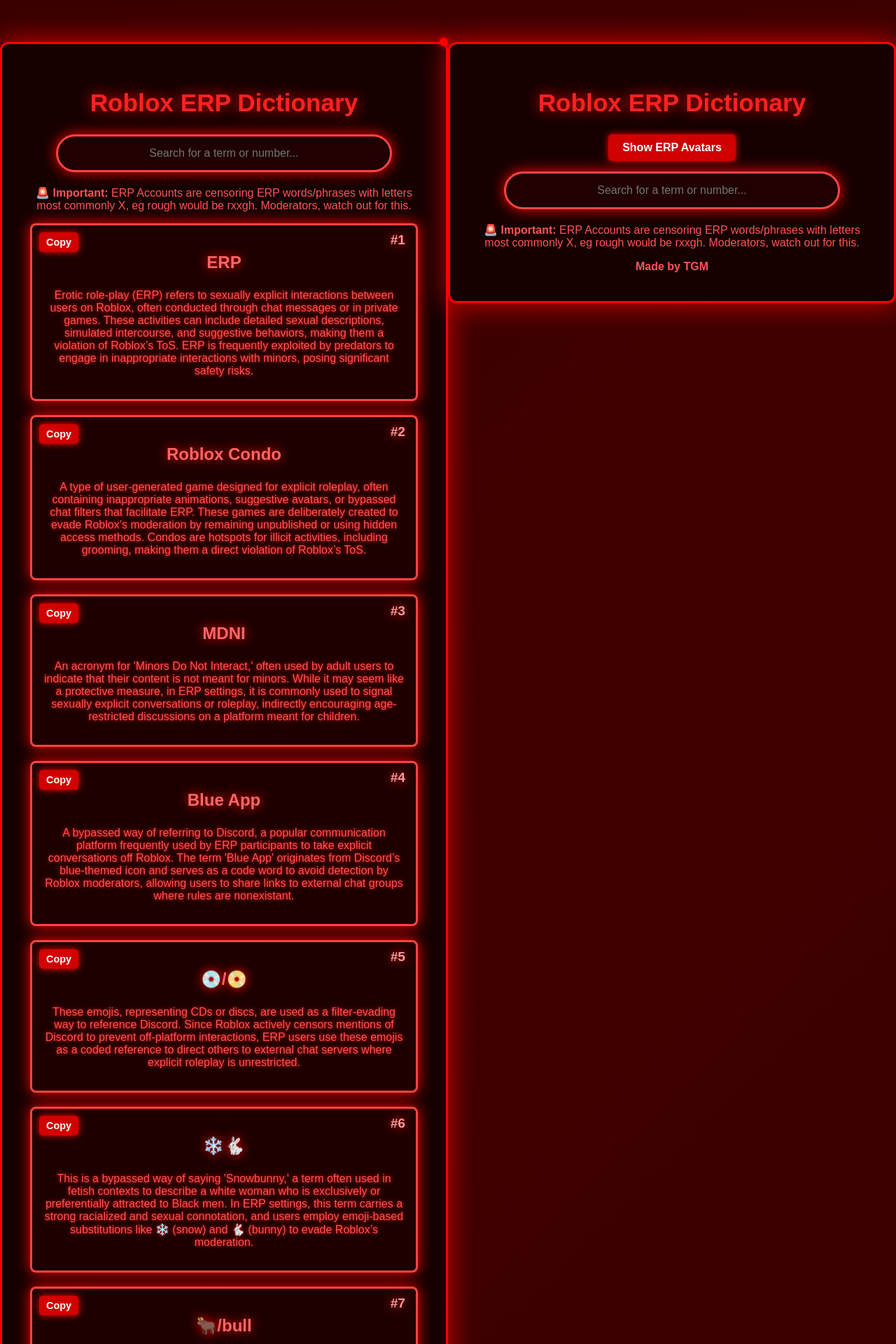
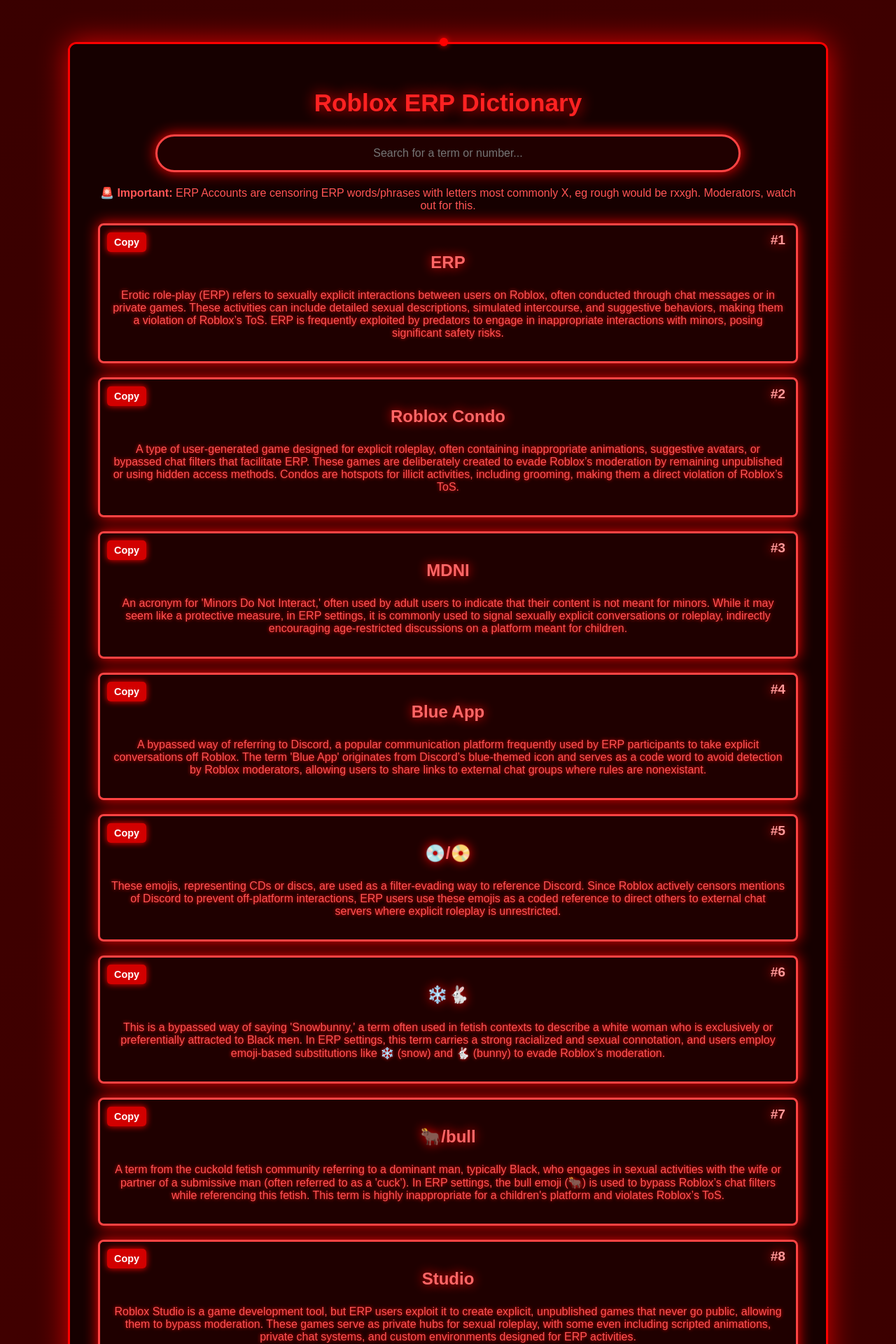
Before and after one commit to T-TGM/ERP-Definition, a Jekyll site: the page index.html, which Jekyll copies as it is, in a window 1280 px wide. Shown: the top 1920 px of the page at 70% size. Built offline with Jekyll 4.4.1, drawn with Linux system fonts in a browser that asks for light colours; some of the changed text lies outside the part shown.

Commit message:
Update index.html

```diff
--- a/index.html
+++ b/index.html
@@ -363,137 +363,4 @@
         renderDefinitions();
     </script>
 </body>
-<head>
-    <meta charset='UTF-8'>
-    <meta name='viewport' content='width=device-width, initial-scale=1.0'>
-    <title>Roblox ERP Dictionary</title>
-    <style>
-        /* (Your existing styles remain unchanged) */
-
-        /* 🚨 ERP Definitions Initially Hidden */
-        .erp-definitions {
-            display: none;
-        }
-
-        /* 🔘 Toggle Button */
-        .toggle-btn {
-            background: rgba(255, 0, 0, 0.8);
-            color: white;
-            border: none;
-            padding: 10px 20px;
-            font-size: 1em;
-            font-weight: bold;
-            cursor: pointer;
-            border-radius: 5px;
-            box-shadow: 0 0 10px red;
-            transition: background 0.2s, transform 0.1s;
-            margin-bottom: 15px;
-        }
-
-        .toggle-btn:hover {
-            background: rgba(255, 50, 50, 1);
-            transform: scale(1.05);
-        }
-
-        .toggle-btn:active {
-            transform: scale(0.95);
-        }
-    </style>
-</head>
-<body>
-
-    <div class='container'>
-        <h1>Roblox ERP Dictionary</h1>
-
-        <!-- Toggle ERP Avatar Definitions -->
-        <button class="toggle-btn" onclick="toggleERP()">Show ERP Avatars</button>
-
-        <!-- Search Bar -->
-        <div class='search-container'>
-            <input type='text' id='search-bar' placeholder='Search for a term or number...'>
-        </div>
-
-        <!-- Info Board -->
-        <div class='info-board'>
-            <p><strong>🚨 Important:</strong> ERP Accounts are censoring ERP words/phrases with letters most commonly X, eg rough would be rxxgh. Moderators, watch out for this.</p>
-        </div>
-
-        <!-- Definition Sections -->
-        <div id='definitions'></div>
-
-        <!-- ERP Avatar Definitions (Hidden by Default) -->
-        <div id='erp-definitions' class="erp-definitions"></div>
-
-        <!-- 👤 Made by TGM -->
-        <div class="footer"><strong>Made by TGM</strong></div>
-    </div>
-
-    <script>
-        const definitions = [
-            { "number": 1, "term": "ERP", "synonyms": ["Sex", "Erotic Roleplay"], "definition": "Erotic role-play (ERP) refers to sexually explicit interactions between users on Roblox, often conducted through chat messages or in private games. These activities can include detailed sexual descriptions, simulated intercourse, and suggestive behaviors, making them a violation of Roblox’s ToS. ERP is frequently exploited by predators to engage in inappropriate interactions with minors, posing significant safety risks." }
-        ];
-
-        const erpDefinitions = [
-            { "number": 2, "term": "ERP Avatar", "synonyms": ["Sexualized Avatar"], "definition": "An ERP avatar is a customized Roblox character designed to appear overly sexual or suggestive. These avatars often include revealing clothing, inappropriate accessories, and certain body proportions meant to attract ERP participants. The use of ERP avatars violates Roblox’s policies on appropriate character design and is frequently used by individuals engaging in illicit roleplay." }
-        ];
-
-        const container = document.getElementById('definitions');
-        const erpContainer = document.getElementById('erp-definitions');
-        const searchBar = document.getElementById('search-bar');
-        const toggleBtn = document.querySelector('.toggle-btn');
-
-        function renderDefinitions(filter = '') {
-            container.innerHTML = '';
-            definitions.forEach(({ number, term, definition, synonyms }) => {
-                if (
-                    term.toLowerCase().includes(filter.toLowerCase()) ||
-                    synonyms.some(s => s.toLowerCase().includes(filter.toLowerCase())) ||
-                    number.toString().includes(filter)
-                ) {
-                    const defElement = document.createElement('div');
-                    defElement.className = 'definition';
-                    defElement.innerHTML = `
-                        <span class="definition-number">#${number}</span>
-                        <p class='term'>${term}</p>
-                        <p class="def-text">${definition}</p>
-                    `;
-                    container.appendChild(defElement);
-                }
-            });
-        }
-
-        function renderERPDefinitions() {
-            erpContainer.innerHTML = '';
-            erpDefinitions.forEach(({ number, term, definition, synonyms }) => {
-                const defElement = document.createElement('div');
-                defElement.className = 'definition';
-                defElement.innerHTML = `
-                    <span class="definition-number">#${number}</span>
-                    <p class='term'>${term}</p>
-                    <p class="def-text">${definition}</p>
-                `;
-                erpContainer.appendChild(defElement);
-            });
-        }
-
-        function toggleERP() {
-            if (erpContainer.style.display === 'none' || erpContainer.style.display === '') {
-                erpContainer.style.display = 'block';
-                toggleBtn.innerText = 'Hide ERP Avatars';
-            } else {
-                erpContainer.style.display = 'none';
-                toggleBtn.innerText = 'Show ERP Avatars';
-            }
-        }
-
-        searchBar.addEventListener('input', (e) => {
-            renderDefinitions(e.target.value);
-        });
-
-        renderDefinitions();
-        renderERPDefinitions();
-    </script>
-</body>
 </html>
-
-</html>
```
